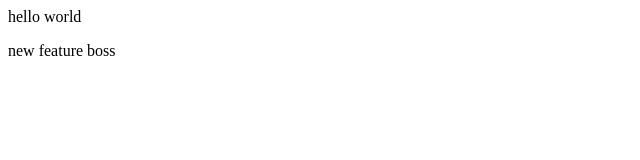
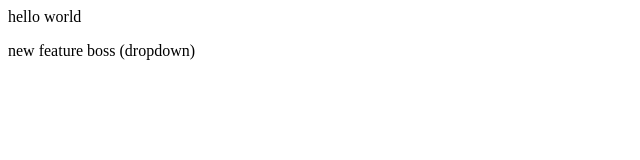
Before and after one commit to ganeshpinate/Localrepo, a plain HTML site: page index.html in a window 1280 px wide. Shown: the full height of the page, 0-640 px from the left. Drawn offline with Linux system fonts and the light colour scheme.

```diff
--- a/index.html
+++ b/index.html
@@ -1,2 +1,2 @@
 <p>hello world </p>
-<p> new feature boss </p>
+<p> new feature boss (dropdown) </p>
```
